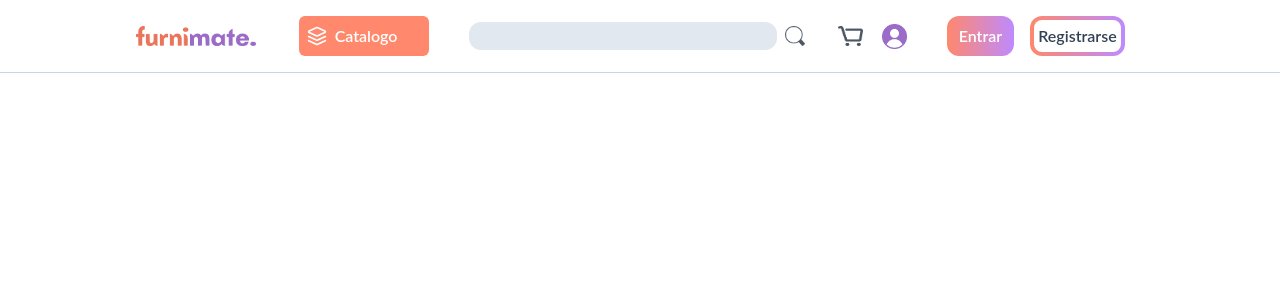
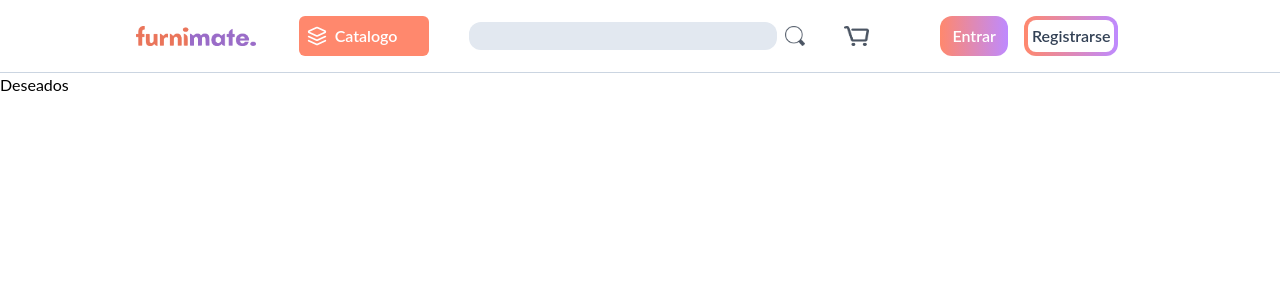
Before and after one commit to plantnt/reactmate, a React (Vite) app: page /deseadosPage in a window 1280 px wide. Shown: the top 300 px of the page. Built offline with nearby package versions, Linux system fonts and the light colour scheme.

Commit message:
modified:   src/App.tsx 	modified:   src/components/UI/navbar.tsx 	deleted:    src/components/UI/subpages.tsx 	new file:   src/pages/subpages/Deseados.tsx 	new file:   src/pages/subpages/Foro.tsx

```diff
--- a/src/App.tsx
+++ b/src/App.tsx
@@ -8,6 +8,8 @@ import SignUp from './pages/Signup'
 import Profile from './pages/Profile'
 import HelpPage from './pages/Help'
 import ProductView from './pages/ProductView'
+import ForoPage from './pages/subpages/Foro'
+import DeseadosPage from './pages/subpages/Deseados'
 
 const App = () => {
   return (
@@ -22,6 +24,8 @@ const App = () => {
           <Route path='/signUp' element={<SignUp/>} />
           <Route path='/helpPage' element={<HelpPage/>} />
           <Route path='/ProductPage' element={<ProductView/>} />
+          <Route path='/foroPage' element={<ForoPage/>} />
+          <Route path='/deseadosPage' element={<DeseadosPage/>} />
         </Routes>
       </main>
     </Router>
--- a/src/components/UI/navbar.tsx
+++ b/src/components/UI/navbar.tsx
@@ -33,6 +33,7 @@ const Navbar = () => {
                       <Layers size={20} className="mr-2"/> Catalogo
                   </button>
                   <div className="dropdown-menu">
+                    <NavLink to='foroPage'>
                       <button className="dropdown-foro transition-all
                       flex
                       items-center
@@ -44,6 +45,8 @@ const Navbar = () => {
                       text-white ">
                         <MessagesSquare size={20} className='mr-2'/> Foro
                       </button>
+                    </NavLink>
+                    <NavLink to='deseadosPage'>
                       <button className="dropdown-deseados
                       flex
                       items-center
@@ -55,6 +58,7 @@ const Navbar = () => {
                       text-white ">
                         <FaStar size={20} className='mr-2'/> Deseados
                       </button>
+                    </NavLink>
                   </div>
             </div>
           </div>
@@ -68,7 +72,7 @@ const Navbar = () => {
                 <NavLink to='cartPage'><img src={cartIcon} className="min-w-[25px] max-h-[20px]" /></NavLink>
               </li>
               <li>
-                <NavLink to="profilePage"><img src={profileIcon} width="25" className=""/></NavLink>
+                <NavLink to="profilePage"><img src={profileIcon} width="25" className="hidden"/></NavLink>
               </li>
               <li>
                 <div className="flex flex-row ml-5">
--- a/src/components/UI/subpages.tsx
+++ /dev/null
@@ -1,19 +0,0 @@
-import { Layers, MessagesSquare } from "lucide-react"
-import { ReactElement, JSXElementConstructor, ReactNode, ReactPortal } from "react";
-import { FaStar } from "react-icons/fa";
-
-export default function SubpageSelect(){
-    return(
-        <>
-            <div className="dropdown">
-                <button className="flex">
-                    <Layers size={20} className="mr-2"/> Catalogo
-                </button>
-                <div className="dropdown-menu">
-
-                </div>
-            </div>
-        </>
-    )
-
-}
--- /dev/null
+++ b/src/pages/subpages/Deseados.tsx
@@ -0,0 +1,7 @@
+export default function DeseadosPage(){
+    return(
+        <>
+            Deseados
+        </>
+    )
+}
--- /dev/null
+++ b/src/pages/subpages/Foro.tsx
@@ -0,0 +1,7 @@
+export default function ForoPage(){
+    return(
+        <>
+            Foro
+        </>
+    )
+}
```
Lines whose indentation alone changed are shown as unchanged.
